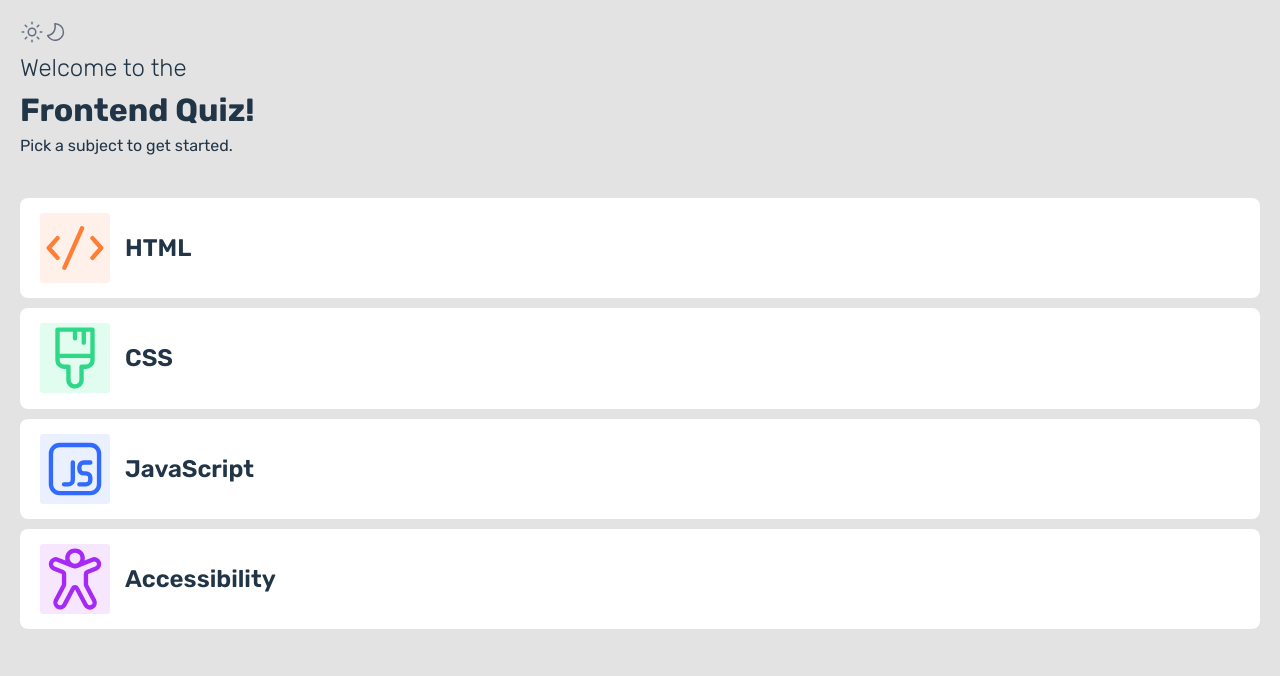
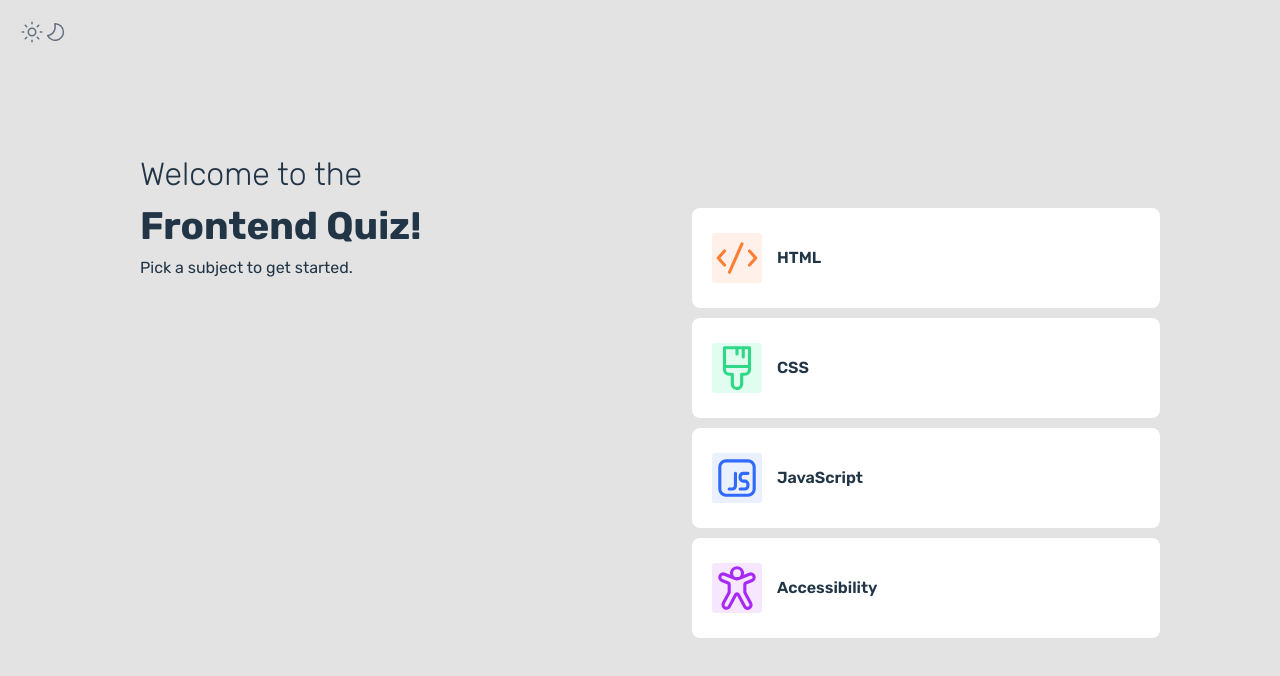
Before and after one commit to guardianprime/frontend-quiz, a React (Vite) app: page / in a window 1280 px wide. Shown: the top 676 px of the page. Built offline with nearby package versions, Linux system fonts and the light colour scheme.

Commit message:
laptop styles

```diff
--- a/src/components/QuizMenu.jsx
+++ b/src/components/QuizMenu.jsx
@@ -10,6 +10,7 @@ function QuizMenu({ setTopic }) {
   return (
     <div className="container">
     <ModeToggle/>
+    <div className="wrapper">
       <div className="heading-container">
         <h2>Welcome to the </h2>
         <h1>Frontend Quiz!</h1>
@@ -41,6 +42,7 @@ function QuizMenu({ setTopic }) {
           <span className="option-lang">Accessibility</span>
         </li>
       </ul>
+    </div>
     </div >
   );
 }
--- a/src/components/QuizQuestionEnd.jsx
+++ b/src/components/QuizQuestionEnd.jsx
@@ -24,10 +24,12 @@ function QuizQuestionEnd({ setNext, setTopic, score, setScore, questionTopic, qu
         </div>
         <ModeToggle />
       </div>
+      <div className="wrapper-end">
         <div className="heading-container">
           <h2 className="center">Quiz completed</h2>
           <h1 className="center">You scored..</h1>
         </div>
+        <div className="score-wrapper">
           <div className="score-container">
             <div className="image-container__flex">
               <div className={`main-image--container ${imageClass[questionTopic]}`}>
@@ -42,6 +44,8 @@ function QuizQuestionEnd({ setNext, setTopic, score, setScore, questionTopic, qu
           </div>
           <button onClick={handleReset}>Play Again</button>
         </div>
+      </div>
+    </div>
   );
 }
 
--- a/src/components/QuizQuestionStart.jsx
+++ b/src/components/QuizQuestionStart.jsx
@@ -61,7 +61,7 @@ function QuizQuestionStart({ questionTopic, next, setNext, setScore, questionsAr
     }
 
     getQuestions();
-  }, [questionTopic]);
+  }, [questionTopic, setQuestionsArray]);
 
   useEffect(() => {
     if (questionsArray?.questions?.[next]) {
@@ -90,9 +90,13 @@ function QuizQuestionStart({ questionTopic, next, setNext, setScore, questionsAr
           </div>
           <ModeToggle />
         </div>
+        <div className="wrapper">
+          <div className="question-container">
             <h2>Question {next + 1} of 10</h2>
             <p className="question">{question}</p>
             <LoadingBar next={next} />
+          </div>
+          <div className="options-container">
             <ul className="question-ul" id="question-ul">
               {options.length > 0 ? (
                 options.map((option, index) => (
@@ -118,6 +122,8 @@ function QuizQuestionStart({ questionTopic, next, setNext, setScore, questionsAr
             <button onClick={done ? handleChangeNext : handleSubmit}>{done ? "Next Question" : "Submit Answer"}</button>
             {selectionError && <div className="error-message">{selectionError}</div>}
           </div>
+        </div>
+      </div>
     );
   };
 
--- a/src/index.css
+++ b/src/index.css
@@ -15,7 +15,7 @@
   line-height: 1.5;
 
   color-scheme: light dark;
-  --BG-COLOR-MAIN:#e3e3e3;
+  --BG-COLOR-MAIN: #e3e3e3;
 
   font-synthesis: none;
   text-rendering: optimizeLegibility;
@@ -315,10 +315,9 @@ button {
   }
 }
 
-
 /* TABLET STYLES */
 
-@media screen and (min-width: 450px){
+@media screen and (min-width: 450px) {
   ul li {
     height: 22%;
     padding: 20px;
@@ -347,3 +346,86 @@ button {
     font-size: 1.3rem;
   }
 }
+
+/* LAPTOP STYLES */
+@media screen and (min-width: 1024px) {
+  .wrapper {
+    display: flex;
+    justify-content: space-between;
+    align-items: center;
+    padding-inline: 100px;
+    height: 80vh;
+  }
+
+  .heading-container {
+    width: 30%;
+    height: 400px;
+    padding-top: 100px;
+    padding-inline: 20px;
+  }
+
+  h2 {
+    font-size: 2rem;
+  }
+
+  h1 {
+    font-size: 2.4rem;
+  }
+
+  ul {
+    width: 45%;
+  }
+
+  ul li {
+    height: 100px;
+  }
+
+  .question-container {
+    width: 45%;
+    height: 400px;
+  }
+
+  .options-container {
+    width: 50%;
+    height: 100%;
+  }
+
+  ul li .option-lang {
+    font-size: clamp(1vh, 1rem, 1.3rem);
+  }
+
+  .question-ul {
+    width: 100%;
+    height: 80%;
+    margin: 0;
+  }
+
+  .loading-bar-container {
+    margin-top: 100px;
+  }
+
+  .wrapper-end {
+    display: flex;
+    justify-content: space-between;
+    height: 60vh;
+  }
+
+  .heading-container {
+    width: 40%;
+    height: 100%;
+  }
+
+  .score-wrapper {
+    width: 50%;
+    height: 100%;
+  }
+
+  .score-container {
+    height: 70%;
+  }
+
+  .main-image--container {
+    width: 50px;
+    height: 50px;
+  }
+}
```
Lines whose indentation alone changed are shown as unchanged.
